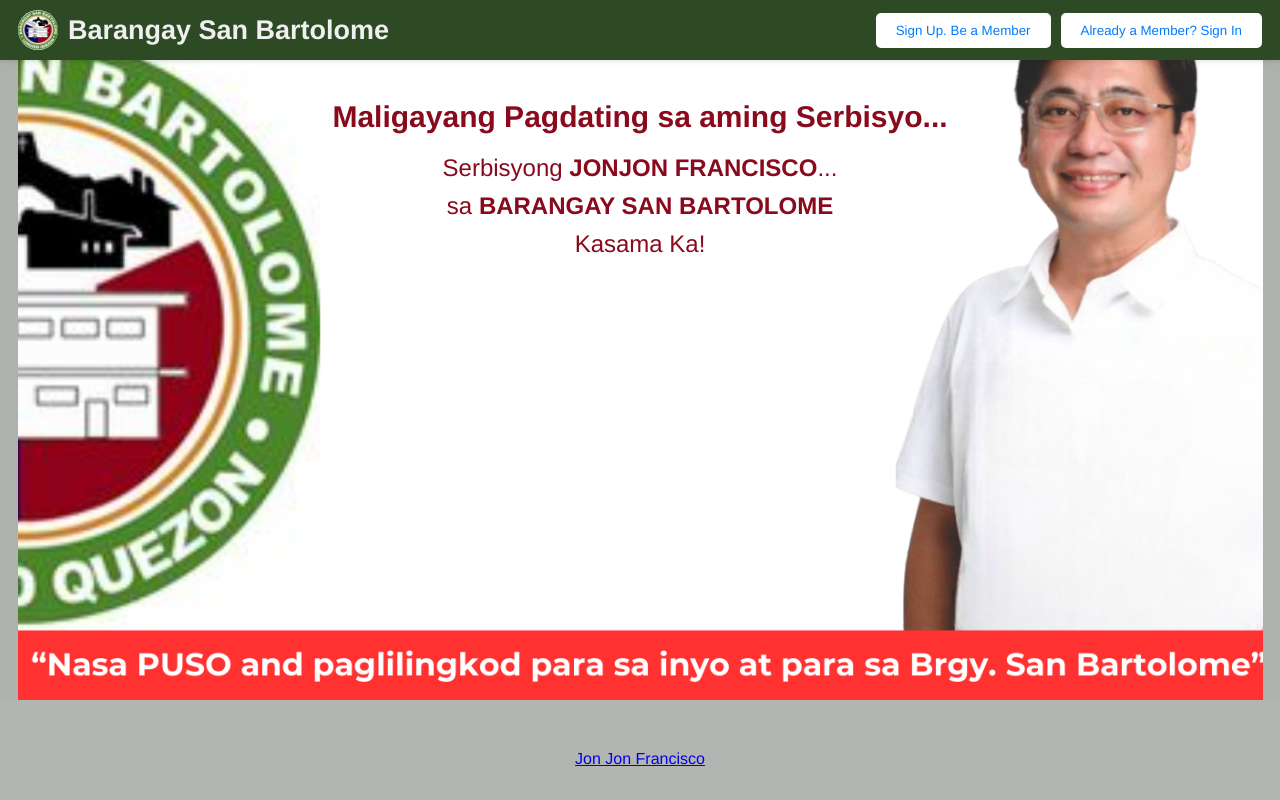
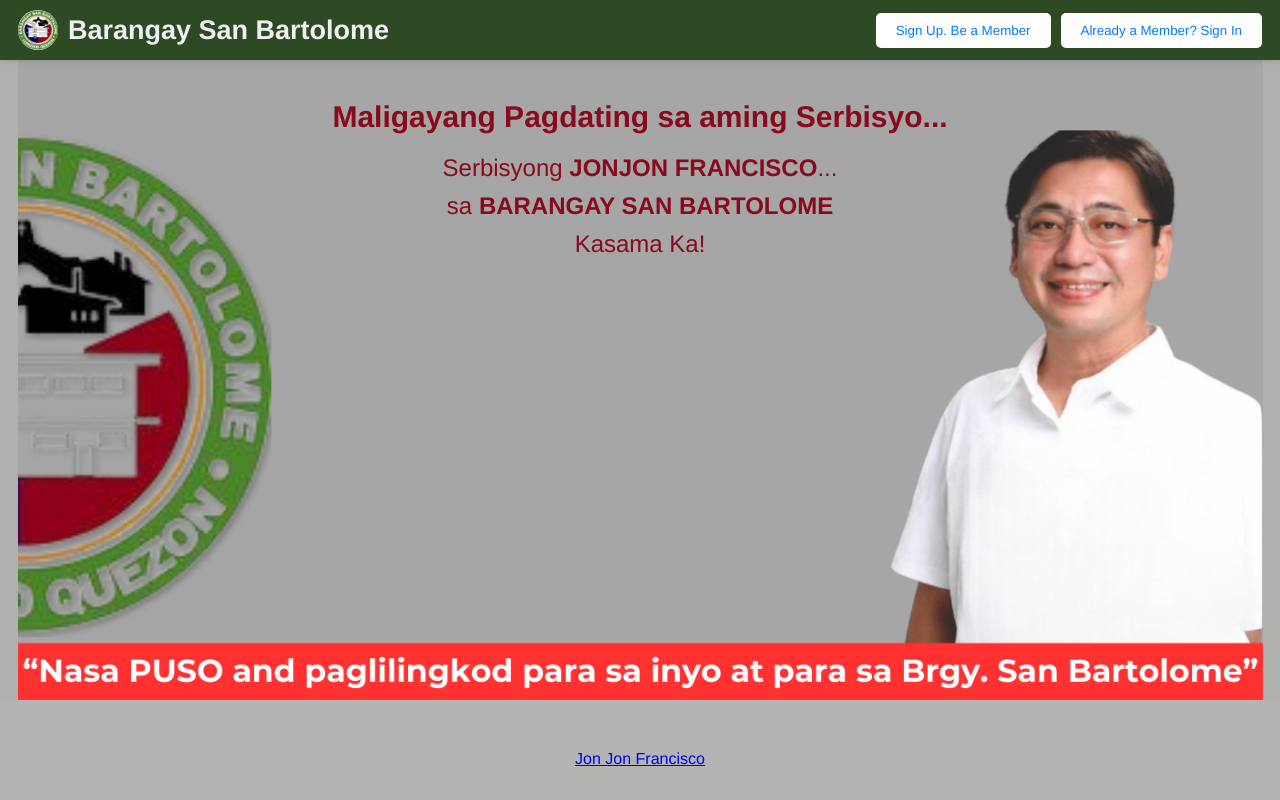
Before and after one commit to jmaesua/react-precinct-number-search, a React (Vite) app: page / in a window 1280 px wide. Built offline with nearby package versions, Linux system fonts and the light colour scheme.

Commit message:
addjusting hero background

```diff
--- a/src/components/LandingPage.css
+++ b/src/components/LandingPage.css
@@ -103,7 +103,7 @@
 
 /* Hero section styles */
 .hero-section {
-  background: url(/public/bg-landingpage.png) no-repeat center;
+  background: url(/public/background-lp.png) no-repeat center;
   background-size: contain;
   background-position: center center;
   text-align: center;
```
Also changed, not shown: public/background-lp.png (added).
